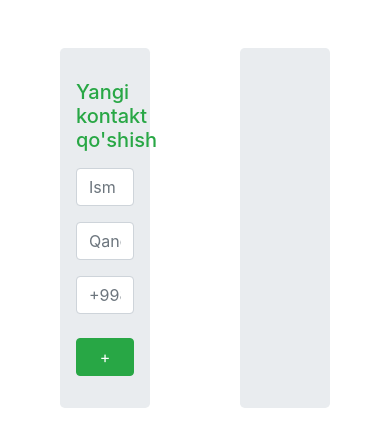
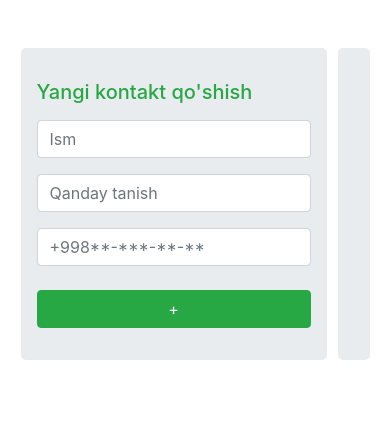
Before and after one commit to begzod5071/kontaktlar, a plain HTML site: page index.html in a window 390 px wide. Drawn offline with Linux system fonts and the light colour scheme.

Commit message:
add responsive

```diff
--- a/css/styles.css
+++ b/css/styles.css
@@ -0,0 +1,3 @@
+.output {
+  max-width: 272px;
+}
--- a/index.html
+++ b/index.html
@@ -9,8 +9,8 @@
 </head>
 <body>
 
-    <div class="container d-flex justify-content-around">
-        <form class="js-form mt-5 jumbotron w-25" action="https://echo.htmlacademy.ru" method="POST">
+    <div class="container d-flex justify-content-around flex-wrap">
+        <form class="js-form mt-5 jumbotron" action="https://echo.htmlacademy.ru" method="POST">
             <h5 class="text-success mb-3">Yangi kontakt qo'shish</h5>
             <input class="js-input form-control mb-3" type="text" required placeholder="Ism">
             <input class="js-input form-control mb-3" type="text" required placeholder="Qanday tanish">
@@ -18,7 +18,7 @@
             placeholder="+998**-***-**-**" pattern='[\+]\d{3}\d{2}\d{3}\d{2}\d{2}'>
             <button class="js-btn btn btn-success btn-block">+</button>
         </form>
-        <div class="mt-5 jumbotron w-25 ">
+        <div class="output mt-5 jumbotron">
             <div class="js-output bg-light"></div>
 
             </div>
```
